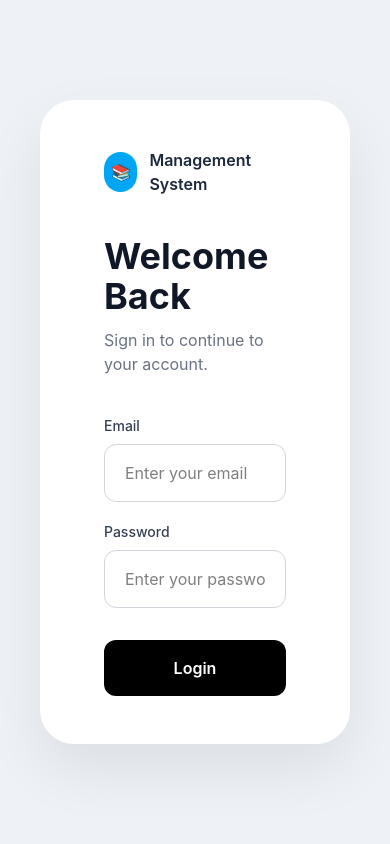
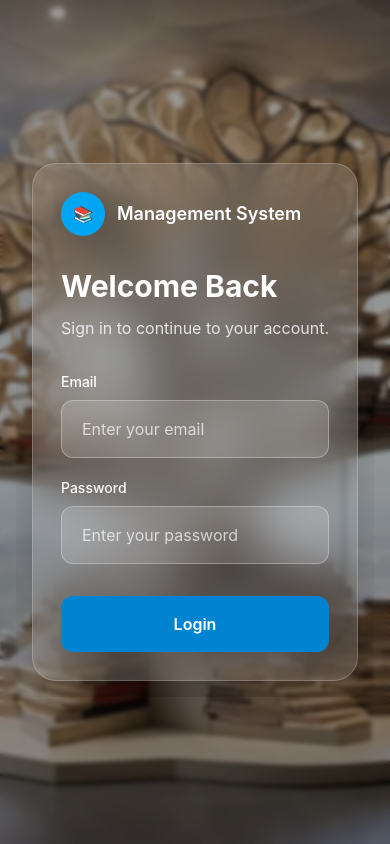
Before and after one commit to gulatirahul569/School-ERP, a React (Vite) app in the folder client/: page / in a window 390 px wide. Built offline with nearby package versions, Linux system fonts and the light colour scheme; no server answers.

Commit message:
responsive

```diff
--- a/client/src/pages/Login.jsx
+++ b/client/src/pages/Login.jsx
@@ -47,63 +47,100 @@ const Login = () => {
     } finally {
       setLoading(false);
     }
-  };
-  return (
-    <div className="min-h-screen bg-[#eef2f7] flex items-center justify-center p-10">
+  };return (
+  <div className="min-h-screen bg-[#eef2f7] flex items-center justify-center p-4 lg:p-10 relative overflow-hidden">
+
+    {/* Mobile Background */}
+    <div
+      className="absolute inset-0 lg:hidden bg-cover bg-center"
+      style={{
+        backgroundImage: "url('/login.png')",
+      }}
+    />
+
+    {/* Mobile Overlay */}
+    <div className="absolute inset-0 lg:hidden bg-black/40 backdrop-blur-[2px]" />
+
+    {/* Desktop Card */}
     <div
       className="
+      relative z-10
       w-full
       max-w-6xl
-max-h-
-bg-white
-rounded-[34px]
-shadow-[0_25px_60px_rgba(0,0,0,0.08)]
+
+      lg:bg-white
+      lg:rounded-[34px]
+      lg:shadow-[0_25px_60px_rgba(0,0,0,0.08)]
+
       overflow-hidden
       grid
       lg:grid-cols-[58%_42%]
       "
     >
-
       {/* LEFT IMAGE */}
       <div className="hidden lg:flex items-center justify-center p-8 bg-white">
         <img
           src="/login.png"
           alt="login"
-            className="w-full  rounded-3xl object-cover"
+          className="w-full h-full object-cover rounded-3xl"
         />
       </div>
 
       {/* RIGHT SIDE */}
-        <div
+      <div className="flex items-center justify-center p-4 sm:p-8 lg:px-16 lg:py-12">
+
+        <form
+          onSubmit={handleSubmit}
           className="
-flex
-items-center
-justify-center
-px-16
-py-12
+          w-full
+          max-w-md
+
+          lg:bg-transparent
+
+          bg-white/15
+          backdrop-blur-xl
+          border
+          border-white/20
+          rounded-3xl
+
+          p-7
+          sm:p-8
+          lg:p-0
+
+          shadow-2xl
+          lg:shadow-none
           "
         >
-          <form onSubmit={handleSubmit} className="w-full max-w-md">
-            <div className="mb-10">
-              <div className="flex items-center gap-3 mb-10">
-                <div className="w-10 h-10 rounded-full bg-sky-500 flex items-center justify-center text-white font-bold">
+
+          {/* Logo */}
+          <div className="flex items-center gap-3 mb-8">
+            <div className="w-11 h-11 rounded-full bg-sky-500 flex items-center justify-center text-white">
               📚
             </div>
 
-                <div>
-                  <p className="font-semibold text-slate-800">Management System</p>
-                </div>
-              </div>
-              <h1 className="text-4xl font-bold text-gray-900">Welcome Back</h1>
-
-              <p className="text-gray-500 mt-3">
-                Sign in to continue to your account.
+            <p className="font-semibold text-lg lg:text-slate-800 text-white">
+              Management System
             </p>
           </div>
 
+          {/* Heading */}
+          <div className="mb-8">
+
+            <h1 className="text-3xl lg:text-4xl font-bold lg:text-gray-900 text-white">
+              Welcome Back
+            </h1>
+
+            <p className="mt-3 lg:text-gray-500 text-white/80">
+              Sign in to continue to your account.
+            </p>
+
+          </div>
+
           {/* EMAIL */}
+
           <div className="mb-5">
-              <label className="block text-sm font-medium text-gray-700 mb-2">
+
+            <label className="block text-sm mb-2 font-medium lg:text-gray-700 text-white">
               Email
             </label>
 
@@ -117,21 +154,37 @@ py-12
               w-full
               rounded-xl
               border
-                border-gray-300
+
+              lg:border-gray-300
+              border-white/30
+
+              lg:bg-white
+              bg-white/15
+
+              lg:text-black
+              text-white
+
+              placeholder:text-white/70
+              lg:placeholder:text-gray-400
+
               px-5
               py-4
+
               outline-none
               transition
-                focus:border-indigo-500
+
               focus:ring-4
-                focus:ring-indigo-100
+              focus:ring-sky-300
               "
             />
+
           </div>
 
           {/* PASSWORD */}
+
           <div className="mb-8">
-              <label className="block text-sm font-medium text-gray-700 mb-2">
+
+            <label className="block text-sm mb-2 font-medium lg:text-gray-700 text-white">
               Password
             </label>
 
@@ -145,40 +198,62 @@ py-12
               w-full
               rounded-xl
               border
-                border-gray-300
+
+              lg:border-gray-300
+              border-white/30
+
+              lg:bg-white
+              bg-white/15
+
+              lg:text-black
+              text-white
+
+              placeholder:text-white/70
+              lg:placeholder:text-gray-400
+
               px-5
               py-4
+
               outline-none
               transition
-                focus:border-indigo-500
+
               focus:ring-4
-                focus:ring-indigo-100
+              focus:ring-sky-300
               "
             />
+
           </div>
 
           {/* BUTTON */}
+
           <button
             type="submit"
             disabled={loading}
             className="
             w-full
-              bg-black
-              hover:bg-gray-900
-              text-white
             py-4
             rounded-xl
             font-semibold
+
+            bg-sky-600
+            hover:bg-sky-700
+
+            text-white
+
             transition
             disabled:opacity-50
             "
           >
             {loading ? "Logging in..." : "Login"}
           </button>
+
         </form>
+
       </div>
+
     </div>
+
   </div>
 );
 };
-export default Login;
+export default Login
```
Lines whose indentation alone changed are shown as unchanged.
